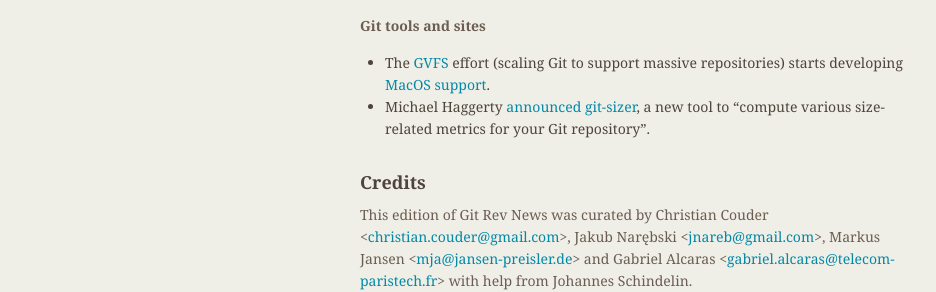
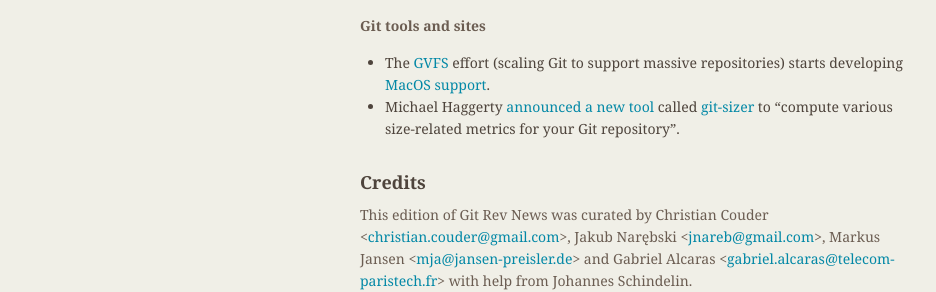
Before and after one commit to git/git.github.io, a Jekyll site: the page built from rev_news/drafts/edition-37.md, in a window 1280 px wide. Shown: the part 949-1241 px from the top of the page, without its empty margins (174-1110 px from the left). Built offline with Jekyll 4.4.1, drawn with Linux system fonts in a browser that asks for light colours.

Commit message:
rn-37: improve git-sizer announce

```diff
--- a/rev_news/drafts/edition-37.md
+++ b/rev_news/drafts/edition-37.md
@@ -72,8 +72,8 @@
 __Git tools and sites__
 
 * The [GVFS](https://gvfs.io/) effort (scaling Git to support massive repositories) starts developing [MacOS support](https://blogs.msdn.microsoft.com/devops/2018/03/15/gvfs-for-mac/).
-* Michael Haggerty [announced](https://public-inbox.org/git/CAMy9T_FaOdLP482YZcMX16mpy_EgM0ok1GKg45rE=X+HTGxSiQ@mail.gmail.com)
-[git-sizer](https://github.com/github/git-sizer), a new tool to "compute various size-related metrics for your Git repository".
+* Michael Haggerty [announced a new tool](https://public-inbox.org/git/CAMy9T_FaOdLP482YZcMX16mpy_EgM0ok1GKg45rE=X+HTGxSiQ@mail.gmail.com)
+called [git-sizer](https://github.com/github/git-sizer) to "compute various size-related metrics for your Git repository".
 
 
 ## Credits
```
